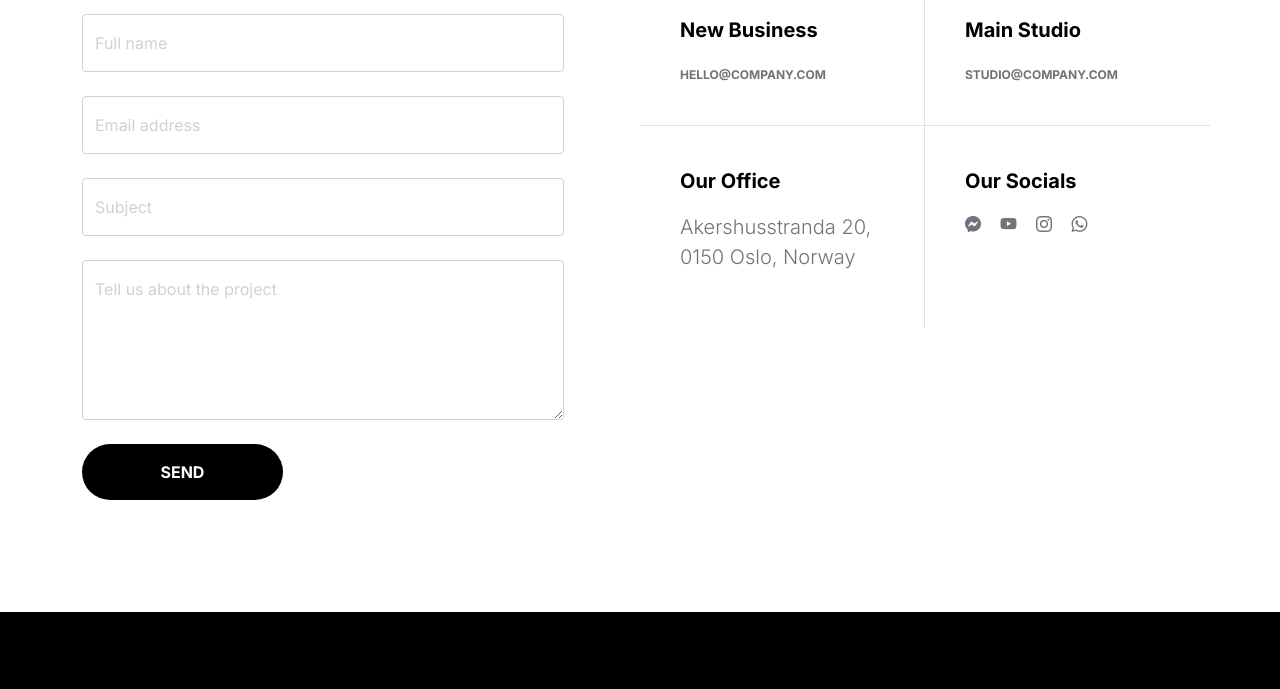
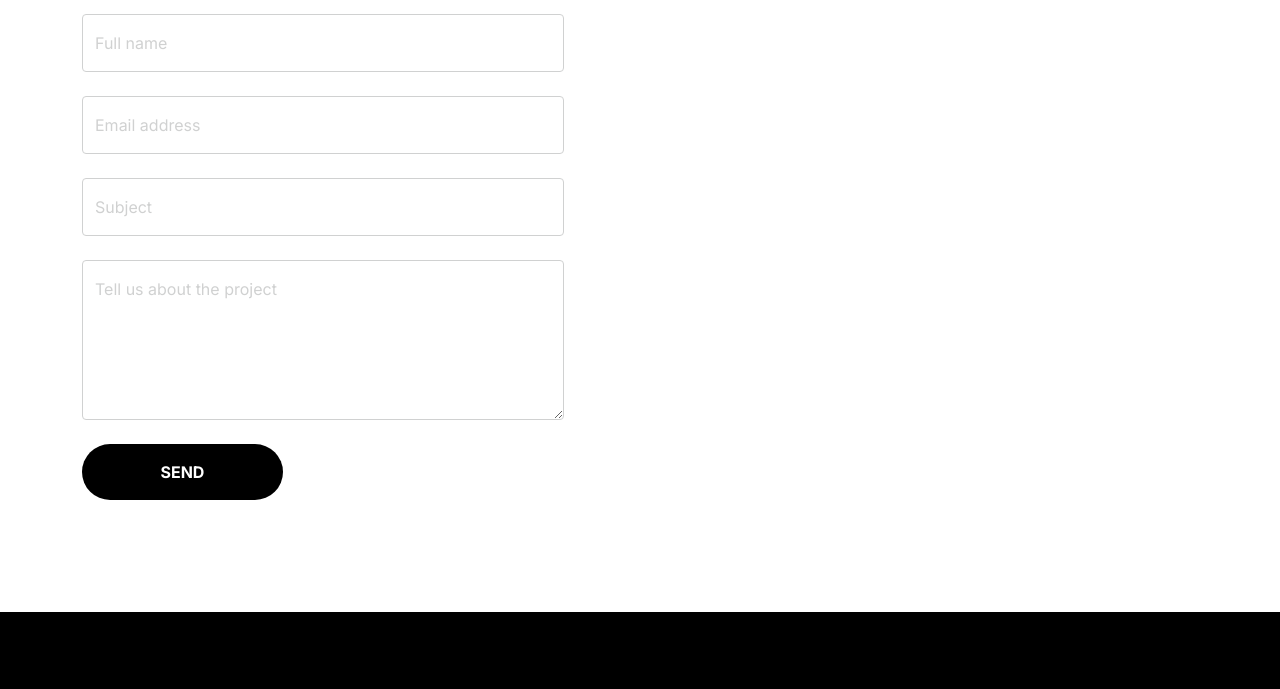
Before and after one commit to wallerd6/wallerd6.github.io, a plain HTML site: page contact.html in a window 1280 px wide. Shown: the part 185-874 px from the top of the page. Drawn offline with Linux system fonts and the light colour scheme.

Commit message:
Update contact.html

```diff
--- a/contact.html
+++ b/contact.html
@@ -131,51 +131,7 @@ https://www.tooplate.com/view/2127-little-fashion
                             </form>
                         </div>
 
-                        <div class="col-lg-6 col-12 mt-5 ms-auto">
-                            <div class="row">
-                                <div class="col-6 border-end contact-info">
-                                    <h6 class="mb-3">New Business</h6>
 
-                                    <a href="mailto:hello@company.com" class="custom-link">
-                                        hello@company.com
-                                        <i class="bi-arrow-right ms-2"></i>
-                                    </a>
-                                </div>
-
-                                <div class="col-6 contact-info">
-                                	<h6 class="mb-3">Main Studio</h6>
-
-                                    <a href="mailto:studio@company.com" class="custom-link">
-                                        studio@company.com
-                                        <i class="bi-arrow-right ms-2"></i>
-                                    </a>
-                                </div>
-
-                                <div class="col-6 border-top border-end contact-info">
-                                    <h6 class="mb-3">Our Office</h6>
-
-                                    <p class="text-muted">Akershusstranda 20, 0150 Oslo, Norway</p>
-                                </div>
-
-                                <div class="col-6 border-top contact-info">
-                                    <h6 class="mb-3">Our Socials</h6>
-
-                                    <ul class="social-icon">
-
-                                        <li><a href="#" class="social-icon-link bi-messenger"></a></li>
-
-                                        <li><a href="#" class="social-icon-link bi-youtube"></a></li>
-
-                                        <li><a href="#" class="social-icon-link bi-instagram"></a></li>
-
-                                        <li><a href="#" class="social-icon-link bi-whatsapp"></a></li>
-                                    </ul>
-                                </div>
-                            </div>
-                        </div>
-
-                    </div>
-                </div>
             </section>
         </main>
 
```
